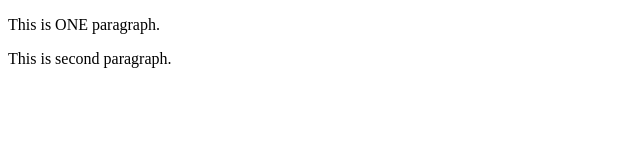
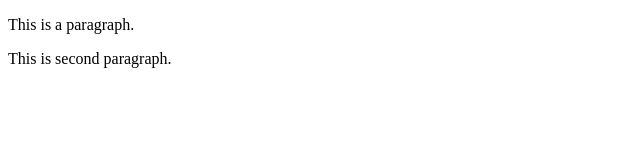
Before and after one commit to preathi/background-generator, a plain HTML site: page index.html in a window 1280 px wide. Shown: the full height of the page, 0-640 px from the left. Drawn offline with Linux system fonts and the light colour scheme.

Commit message:
reverting to original text

```diff
--- a/index.html
+++ b/index.html
@@ -2,7 +2,7 @@
 <html>
 <body>
 
-<p>This is ONE paragraph.</p>
+<p>This is a paragraph.</p>
 <p>This is second paragraph.</p>
 
 </body>
```
